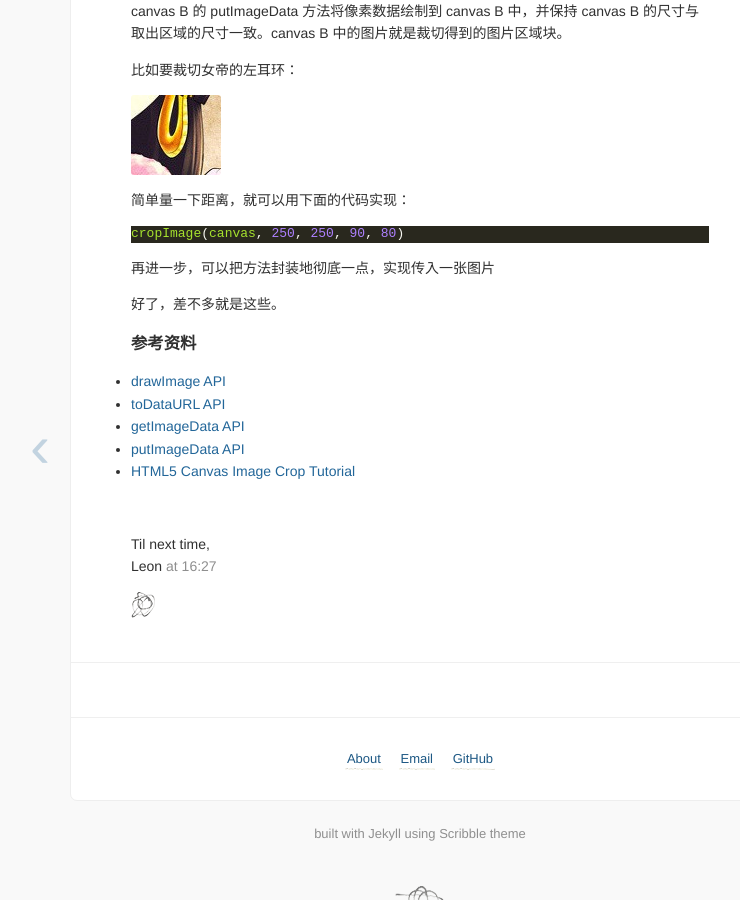
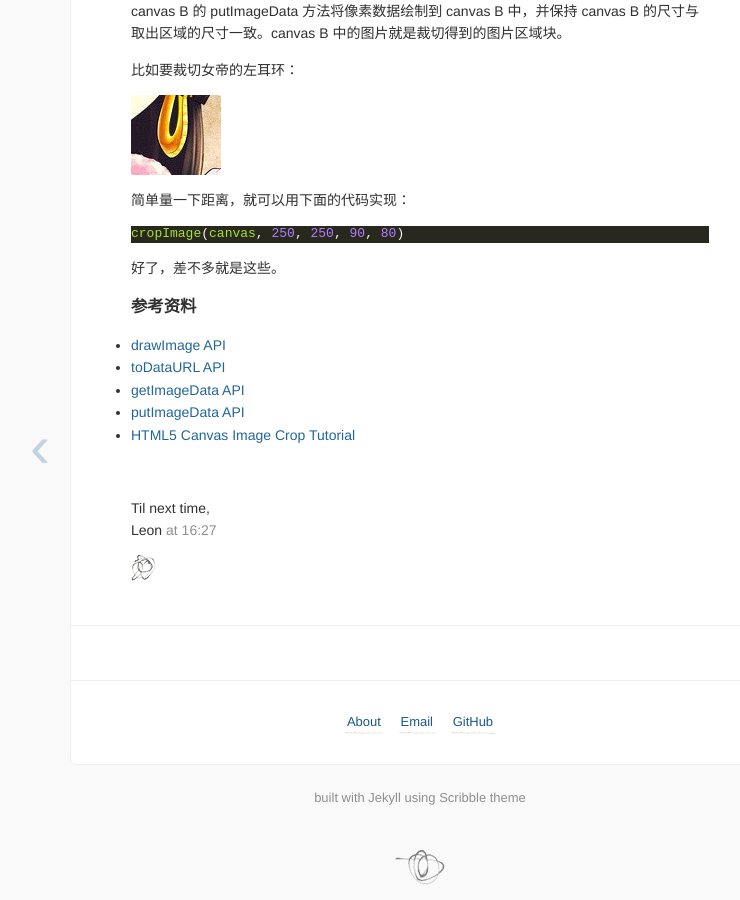
Before and after one commit to superRaytin/superraytin.github.io, a Jekyll site: the page built from _posts/skill/2015-10-31-html5-canvas-image-compress-crop.md, in a window 1280 px wide and 900 px high, scrolled down 5198 px. Shown: the whole window, without its empty margins (220-960 px from the left). Built offline with Jekyll 4.4.1, drawn with Linux system fonts in a browser that asks for light colours; Markdown is read by kramdown in place of the engine named in the settings; comment, search, counter and statistics services are not loaded.

Commit message:
:curly_loop:

````diff
--- a/_posts/skill/2015-10-31-html5-canvas-image-compress-crop.md
+++ b/_posts/skill/2015-10-31-html5-canvas-image-compress-crop.md
@@ -178,8 +178,6 @@ function cropImage(targetCanvas, x, y, width, height) {
 cropImage(canvas, 250, 250, 90, 80)
 ```
 
-再进一步，可以把方法封装地彻底一点，实现传入一张图片
-
 好了，差不多就是这些。
 
 ### 参考资料
````
